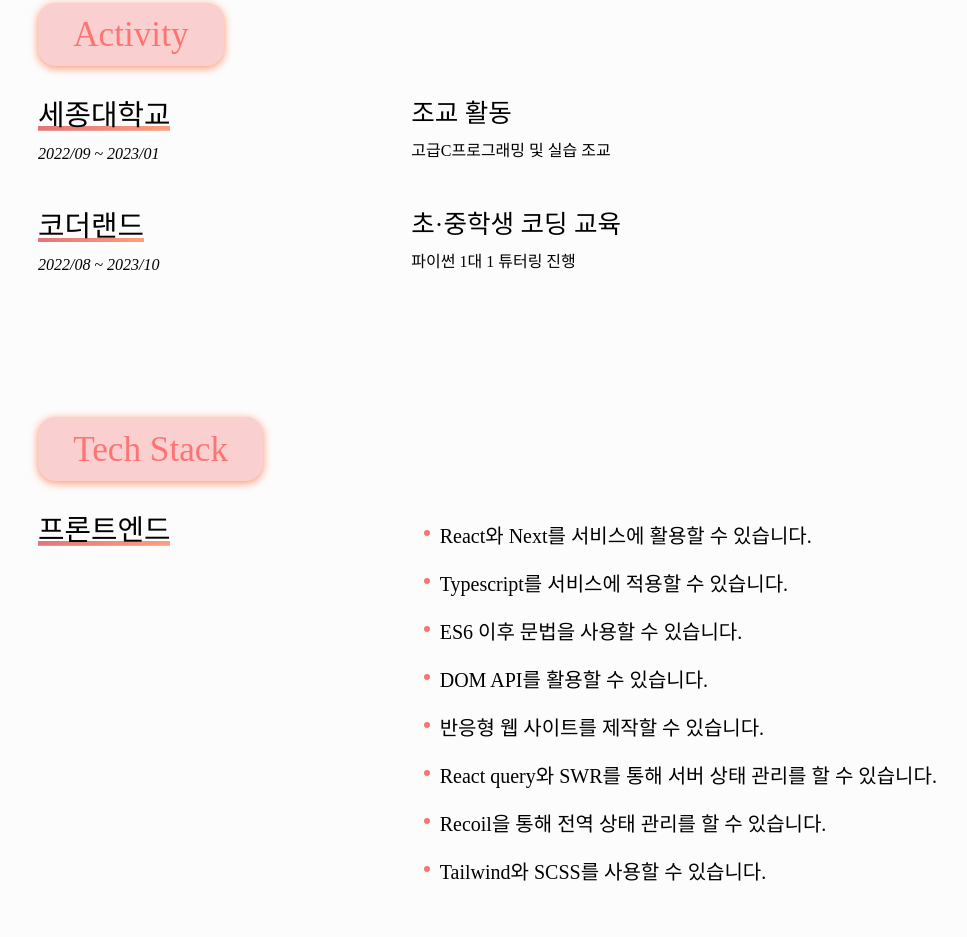
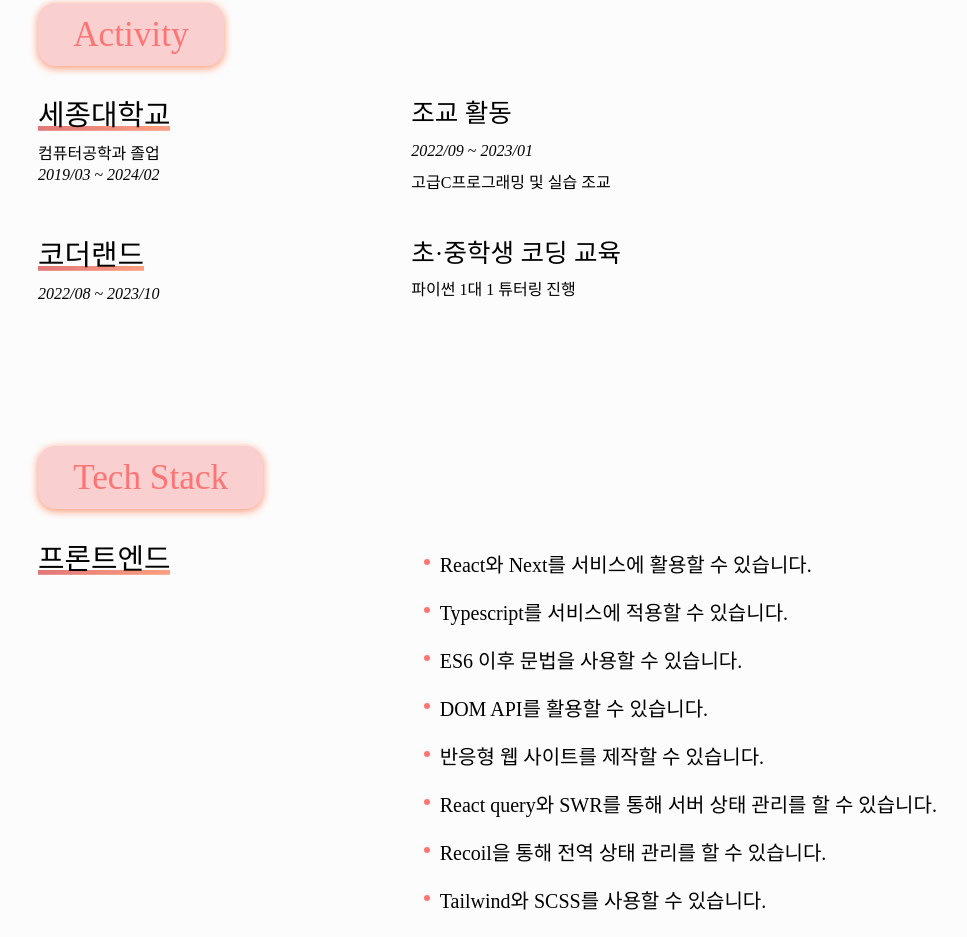
Before and after one commit to Happhee/resume, a plain HTML site: page index.html in a window 1280 px wide. Shown: the part 3485-4422 px from the top of the page, without its empty margins (42-1009 px from the left). Drawn offline with Linux system fonts and the light colour scheme; a script that the page names is missing; a web font is replaced by a local one.

Commit message:
feat : 학사 정보 추가

```diff
--- a/index.html
+++ b/index.html
@@ -464,15 +464,23 @@
                 <h3>
                   <span> 세종대학교<br /> </span>
                 </h3>
+
+                <p>컴퓨터공학과 졸업</p>
                 <p>
-                  <time datetime="2022-09">2022/09</time>
+                  <time datetime="2019-03">2019/03</time>
                   <span> ~ </span>
-                  <time datetime="2023-01">2023/01</time>
+                  <time datetime="2024-02">2024/02</time>
                 </p>
               </section>
+
               <section class="desc_section_activity">
                 <article class="desc_section_activity__detail">
                   <h4>조교 활동</h4>
+                  <p>
+                    <time datetime="2022-09">2022/09</time>
+                    <span> ~ </span>
+                    <time datetime="2023-01">2023/01</time>
+                  </p>
                   <p>고급C프로그래밍 및 실습 조교</p>
                 </article>
               </section>
```
